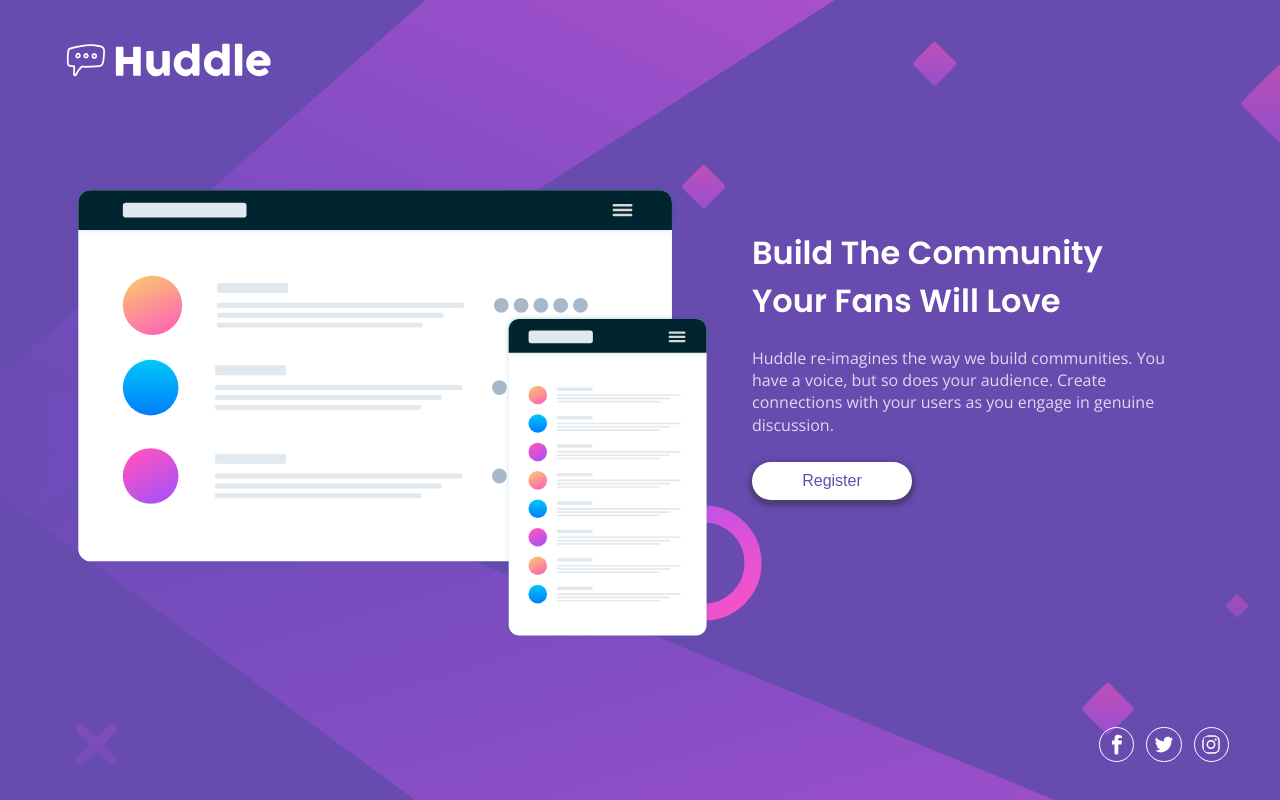
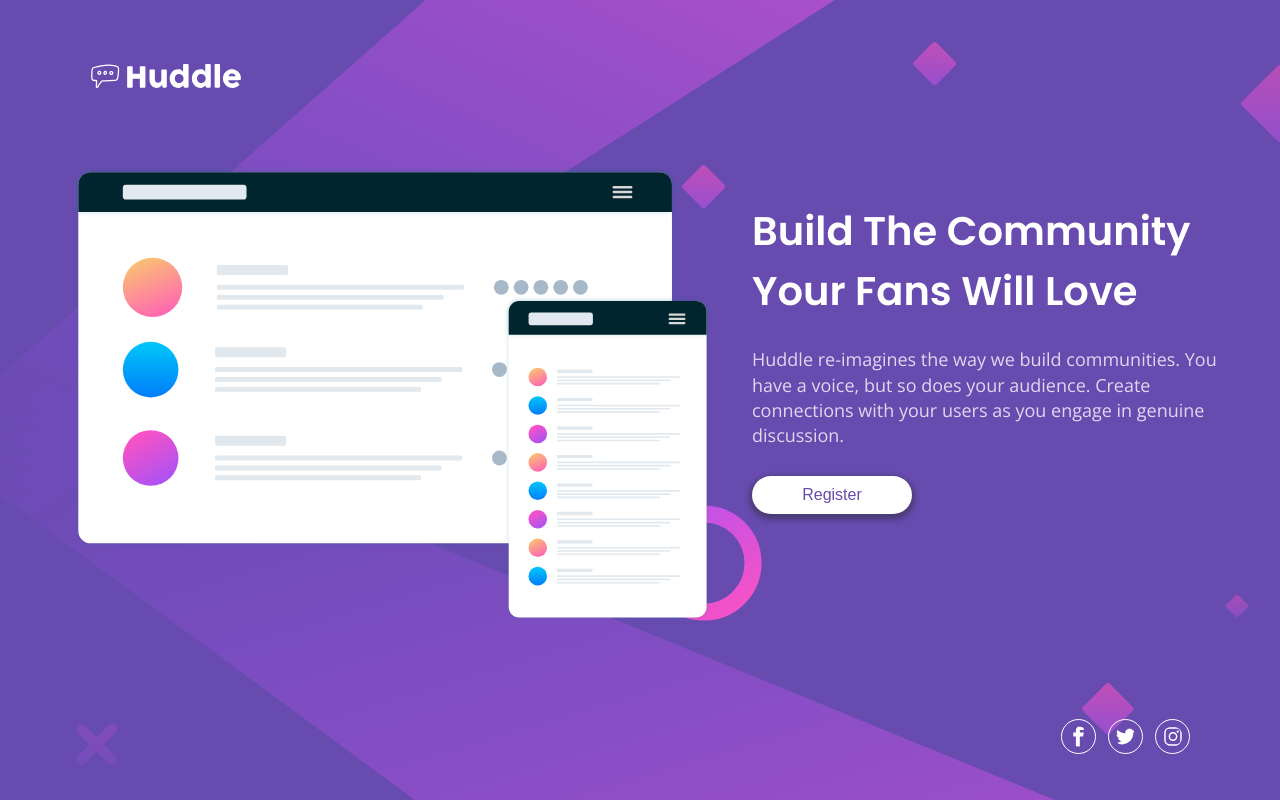
Before and after one commit to Drallas/Huddle-Landing-Page, a plain HTML site: page index.html in a window 1280 px wide. Drawn offline with nearby package versions, Linux system fonts and the light colour scheme.

Commit message:
trying to get closer to design for desktop

```diff
--- a/style.css
+++ b/style.css
@@ -159,15 +159,19 @@ p {
 @media (min-width : 54rem) {
 
     h1 {
-        font-size: 2rem;
+        font-size: 2.5rem;
         font-weight: 600;
-        max-width: 25rem;
+    }
+
+    p {
+        font-size: 1.125rem;
     }
 
     .logo img {
-        width: 13.75rem;
-        height: 3.75rem;
-        margin-left: 3.5rem;
+        width: 12.5rem;
+        height: 2.5rem;
+        margin-left: 4rem;
+        margin-top: 3.5rem;
     }
 
     .container {
@@ -181,12 +185,12 @@ p {
 
     .container__image img {
         max-width: 100%;
-        margin: 2rem 4.5rem 0 4.5rem;
+        margin: 0.5rem 4.5rem 0rem 4.5rem
     }
 
     .container__text {
         text-align: left;
-        padding: 7rem 7rem;
+        padding: 4.5rem 3.5rem 7rem 7rem;
         flex: 1 1;
     }
 
@@ -196,8 +200,8 @@ p {
 
     .social__image__container {
         position: absolute;
-        right :4%;
-        bottom: 4%;
+        right :7%;
+        bottom: 5%;
     }
 
     .social__image {
```
Also changed, not shown: images/screenshot.png.
